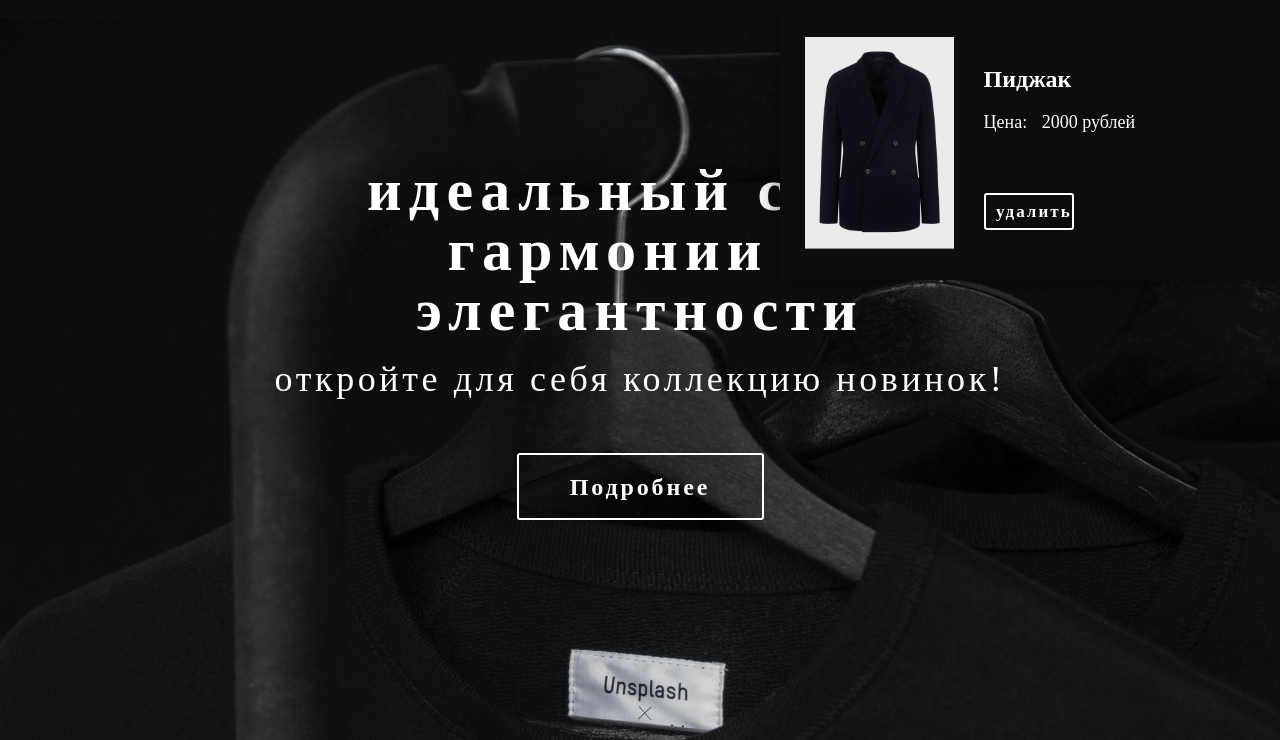
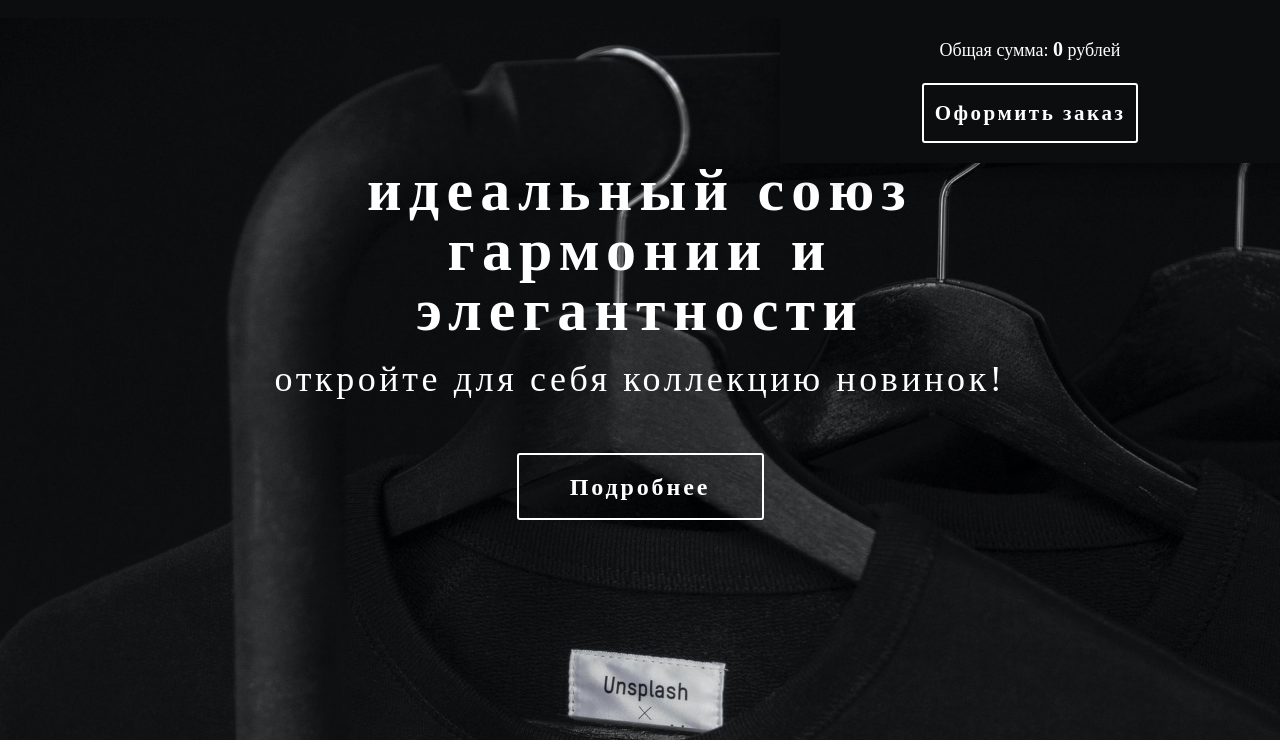
Before and after one commit to Kubat555/MySite_ModernStyle, a plain HTML site: page index.html in a window 1280 px wide. Both pictures are taken after a click on the picture 1189 px from the left and 38 px from the top of the page. Shown: the part 60-800 px from the top of the page. Drawn offline with nearby package versions, Linux system fonts and the light colour scheme.

Commit message:
add delete-function and total prise of carts

```diff
--- a/index.html
+++ b/index.html
@@ -51,13 +51,19 @@
           <!-- TODO bag!!! -->
           <div class="hiddenbag">
             <div id="bag" class="bag">
-                <div class="cart">
+                <div id="bag__carts">
+                    <!-- <div class="cart">
                     <img class="cart__img" src="./img/product2.png" alt="">
                     <div class="cart__info">
                         <p class="cart_name">Пиджак</p>
                         <p class="cart__prise">Цена: <span class="prise__num">2000</span> рублей</p>
-                        <button class="btn lg-hvr btnbox bagbtn">удалить</button>
+                        <button class="btn lg-hvr btnbox delbtn">удалить</button>
                     </div>
+                    </div> -->
+                </div>
+                <div class="buy__carts">
+                    <p class="cart__prise pb-2">Общая сумма: <span class="tprise" id="totalprise">0</span> рублей</p>
+                    <button class="btn btnbox">Оформить заказ</button>
                 </div>
             </div>
           </div>
--- a/scripts/add_cart_product.js
+++ b/scripts/add_cart_product.js
@@ -14,30 +14,41 @@ btnbag.onclick = function(){
 };
 
 let element = document.getElementsByClassName("add_bag");
-var bag = document.getElementById("bag");
+var bag = document.getElementById("bag__carts");
+var tprise = document.getElementById("totalprise");
+var prisesum = 0;
 var getinfo = function(){
   var prdname = this.parentNode.parentNode.parentNode.querySelectorAll(".product_name");
   var prdprise = this.parentNode.parentNode.parentNode.querySelectorAll(".product_prise");
   var prdimg = this.parentNode.parentNode.parentNode.querySelectorAll(".imgproduct");
   const styles = window.getComputedStyle(prdimg[0]);
-  console.log(styles.backgroundImage);
 
   var cart = document.createElement("div");
   cart.className = "cart";
-  cart.innerHTML = `<img class="cart__img" src="./img/product2.png" alt=""><div class="cart__info"><p class="cart_name">${prdname[0].innerText}</p><p class="cart__prise">Цена: <span class="prise__num">${prdprise[0].innerText}</span> рублей</p><button id="bagbtn" class="btn lg-hvr btnbox bagbtn">удалить</button></div>`;
+  cart.innerHTML = `<img class="cart__img" src="./img/product2.png" alt=""><div class="cart__info"><p class="cart_name">${prdname[0].innerText}</p><p class="cart__prise">Цена: <span class="prise__num">${prdprise[0].innerText}</span> рублей</p><button  id="bagbtn" class="btn lg-hvr btnbox delbtn">удалить</button></div>`;
   bag.append(cart);
+
+  prisesum += +(prdprise[0].innerText);
+  tprise.innerHTML = prisesum;
+
+  clickbag();
 };
 
 for(var i = 0; i < element.length; i++){
   element[i].addEventListener('click', getinfo,false);
 }
 
-let deletebag = document.getElementsByClassName('bagbtn');
+
 var deleteinfo = function(){
-  var d = this.parentNode.parentNode;
-  console.log(d);
+  var delcart = this.parentNode.parentNode.remove();
+  var prdprise = this.parentNode.querySelectorAll(".prise__num");
+  prisesum -= +(prdprise[0].innerText);
+  tprise.innerHTML = prisesum;
+};
+
+function clickbag(){
+  var deltrash = document.querySelectorAll(".delbtn");
+  for(var i = 0; i < deltrash.length; i++){
+    deltrash[i].addEventListener('click', deleteinfo ,false);
+  }
 }
-
-for(var i = 0; i < btnbag.length; i++){
-  btnbag[i].addEventListener('click', deleteinfo,false);
-}
--- a/styles/style.css
+++ b/styles/style.css
@@ -128,15 +128,21 @@ a, p, button, span {
     }
     /* !Bag */
     .bag {
+        overflow: scroll;
         transition: all 2s;
         position:fixed;
         display: none;
         top: 77px;
         right: 0px;
+        max-height: 570px;
         width: 500px;
         background:  #0C0D0F;
         z-index: 50!important;
         filter: drop-shadow(0px 4px 13px rgba(0, 0, 0, 0.548));
+    }
+    .buy__carts{
+        text-align: center;
+        padding: 20px 0;
     }
     .cart {
         margin: 20px auto;
@@ -144,12 +150,12 @@ a, p, button, span {
         display: flex;
     }
     .cart__img{
-        width: 148.57px;
-        height: 212px;
+        width: 111px;
+        height: 159px;
         margin-right: 30px;
     }
     .cart__info {
-        padding: 30px 0;
+        padding: 15px 0;
     }
     .cart_name {
         font-family: Bebas Neue;
@@ -171,11 +177,20 @@ a, p, button, span {
         line-height: 23px;
         color: white;
     }
-    .bagbtn{
+    .delbtn{
         font-size: 17px!important;
-        margin-top: 45px;
+        margin-top: 10px;
         width: 90px!important;
         height: 37px!important;
+    }
+    .tprise{
+        font-family: Bebas Neue;
+        font-style: normal;
+        font-weight: bold;
+        font-size: 20px;
+        line-height: 24px;
+        margin-bottom: 20px;
+        color: #ffffff;
     }
 /* *-------------------------------- */
 
```
